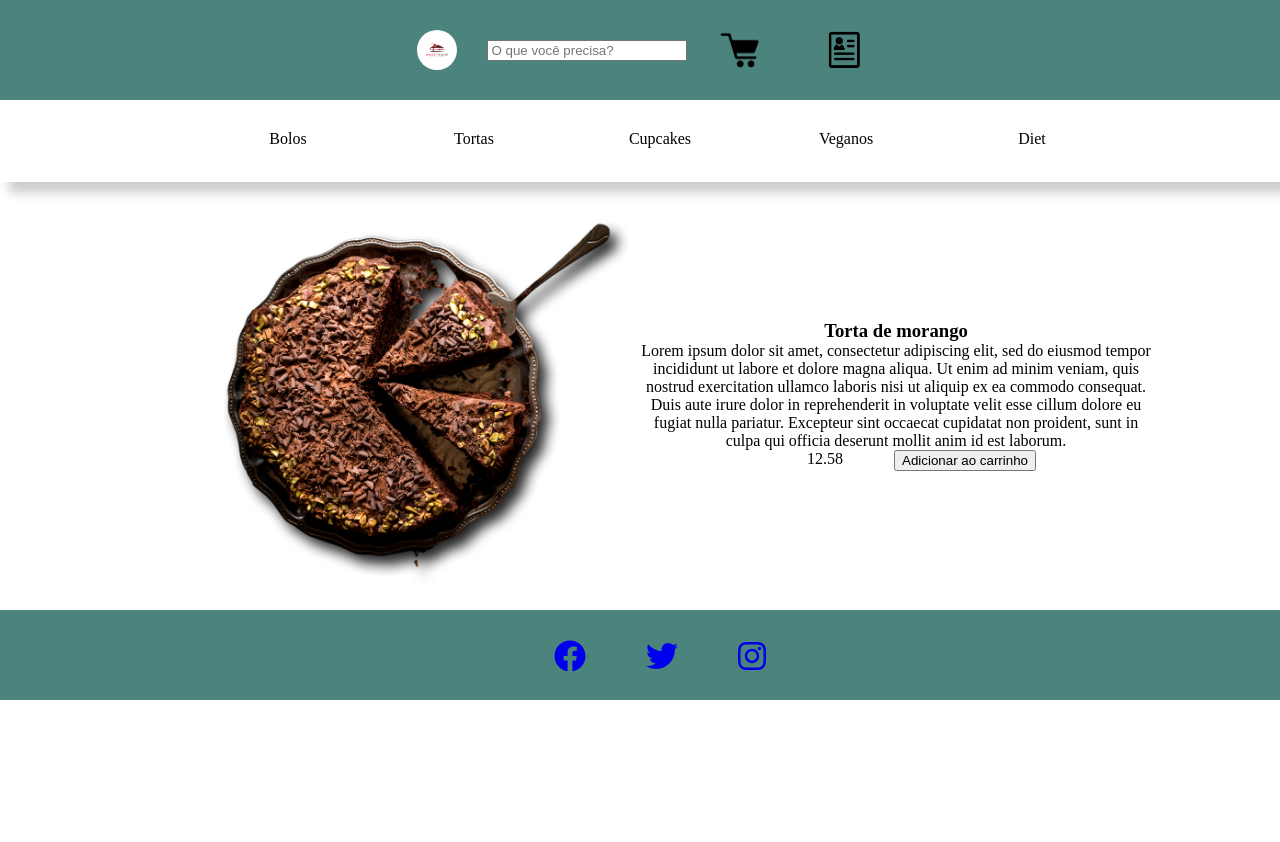
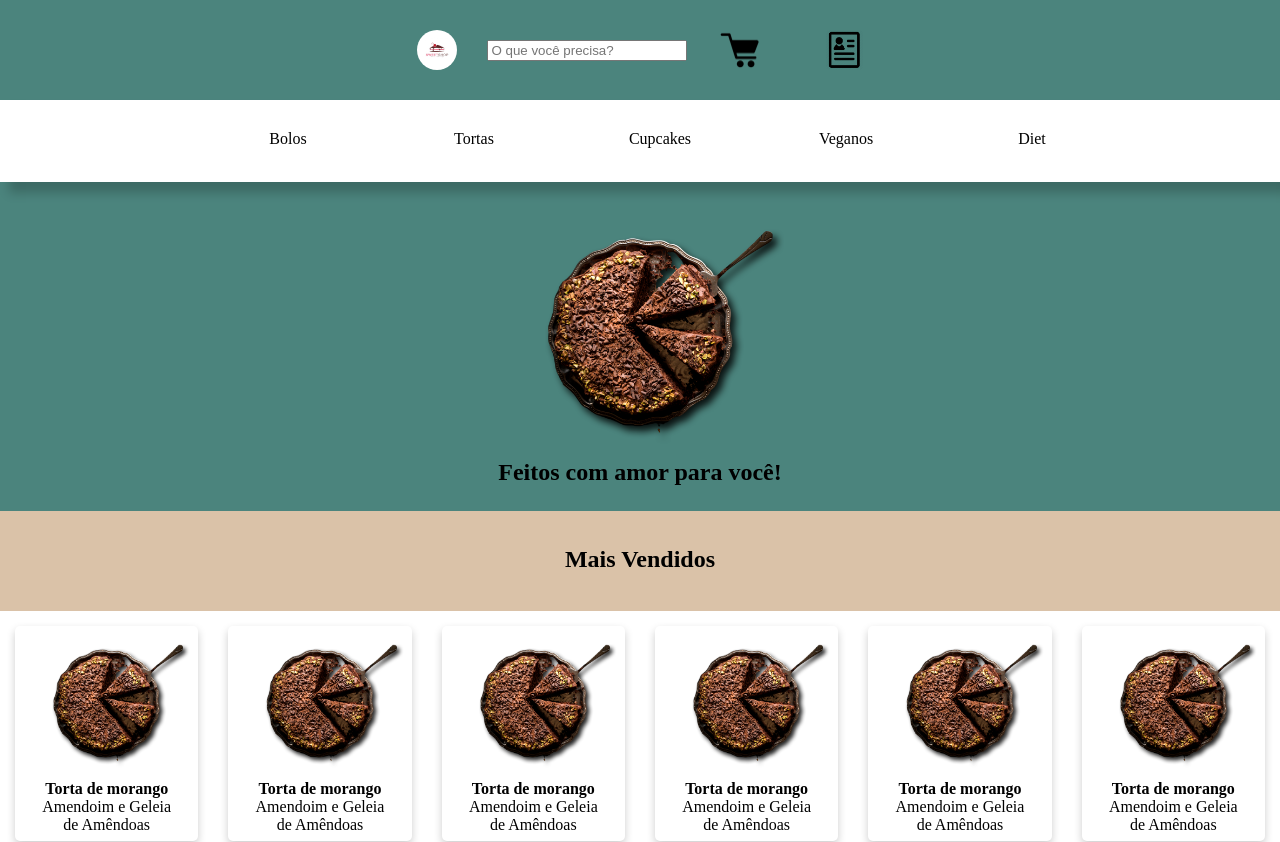
Before and after one commit to jorgesalhani/StoreWebProject, a React (Create React App) app in the folder Milestone02/milestone2-app/: page /profile in a window 1280 px wide. Shown: the top 842 px of the page. Before the commit the page ends 800 px from the top, so only its background shows below. Built offline with nearby package versions, Linux system fonts and the light colour scheme.

Commit message:
corrected merge bugs

```diff
--- a/Milestone02/milestone2-app/src/App.js
+++ b/Milestone02/milestone2-app/src/App.js
@@ -8,23 +8,12 @@ import NavBar from "./components/shared/NavBar.js"
 import ProductListPage from "./components/productListPage/ProductListPage.js"
 import ProductPage from "./components/ProductPage/ProductPage";
 
-// function App() {
-//     return (
-//         <div>
-//             <Header />
-//             <NavBar />
-//             <HomePage />
-//             <Footer />
-//         </div>
-//     )
-// }
-
 function App() {
     return (
         <div>
             <Header />
             <NavBar />
-            <ProductPage />
+            <HomePage />
             <Footer />
         </div>
     )
--- a/Milestone02/milestone2-app/src/components/ProductPage/ProductPage.js
+++ b/Milestone02/milestone2-app/src/components/ProductPage/ProductPage.js
@@ -1,11 +1,9 @@
 import React from "react"
-import PresentationBanner from "../shared/PresentationBanner"
 import ProductDetails from "./ProductDetails";
 
 function ProductPage() {
     return (
         <div>
-            {/*<PresentationBanner/>*/}
             <ProductDetails img="../img/torta1.png" name="Torta de morango"  details="Lorem ipsum dolor sit amet, consectetur adipiscing elit, sed do eiusmod tempor incididunt ut labore et dolore magna aliqua. Ut enim ad minim veniam, quis nostrud exercitation ullamco laboris nisi ut aliquip ex ea commodo consequat. Duis aute irure dolor in reprehenderit in voluptate velit esse cillum dolore eu fugiat nulla pariatur. Excepteur sint occaecat cupidatat non proident, sunt in culpa qui officia deserunt mollit anim id est laborum." price={12.58} />
         </div>
     )
--- a/Milestone02/milestone2-app/src/components/shared/AddToChartButton.js
+++ b/Milestone02/milestone2-app/src/components/shared/AddToCartButton.js
@@ -1,7 +1,7 @@
 import React from "react"
 import chart from "../img/chart.png"
 
-function AddToChartButton() {
+function AddToCartButton() {
     return (
         <a href="#">
             <img className="chart"
@@ -10,4 +10,4 @@ function AddToChartButton() {
     )
 }
 
-export default AddToChartButton
+export default AddToCartButton
--- a/Milestone02/milestone2-app/src/components/shared/CardToBuy.js
+++ b/Milestone02/milestone2-app/src/components/shared/CardToBuy.js
@@ -1,7 +1,7 @@
 import React from "react";
 import CardToBuyCSS from "./CardToBuy.module.css"
 import chart from "../img/chart.png"
-import AddToChartButton from "./AddToChartButton";
+import AddToCartButton from "./AddToCartButton";
 
 function CardToBuy(props) {
     return (
@@ -13,7 +13,7 @@ function CardToBuy(props) {
                 </div>
                 <div className={CardToBuyCSS.buying}>
                     <p>R$ {props.price}</p>
-                    <AddToChartButton />
+                    <AddToCartButton />
                 </div>
         </div>
     )
--- a/Milestone02/milestone2-app/src/components/shared/NavBar.js
+++ b/Milestone02/milestone2-app/src/components/shared/NavBar.js
@@ -12,7 +12,6 @@ function NavBar() {
                 <li className={NavBarCSS.li}>Diet</li>
             </ul>
         </nav>
-
     )
 }
 
--- a/Milestone02/milestone2-app/src/components/shared/NavBar.module.css
+++ b/Milestone02/milestone2-app/src/components/shared/NavBar.module.css
@@ -12,5 +12,7 @@
  }
 
  .NavBar {
-    box-shadow: 10px 10px 10px 1px rgba(0, 1, 1, 0.2);
+     box-shadow: 10px 10px 10px 1px rgba(0, 1, 1, 0.2);
+     position: relative;
+     z-index: 10;
  }
```
